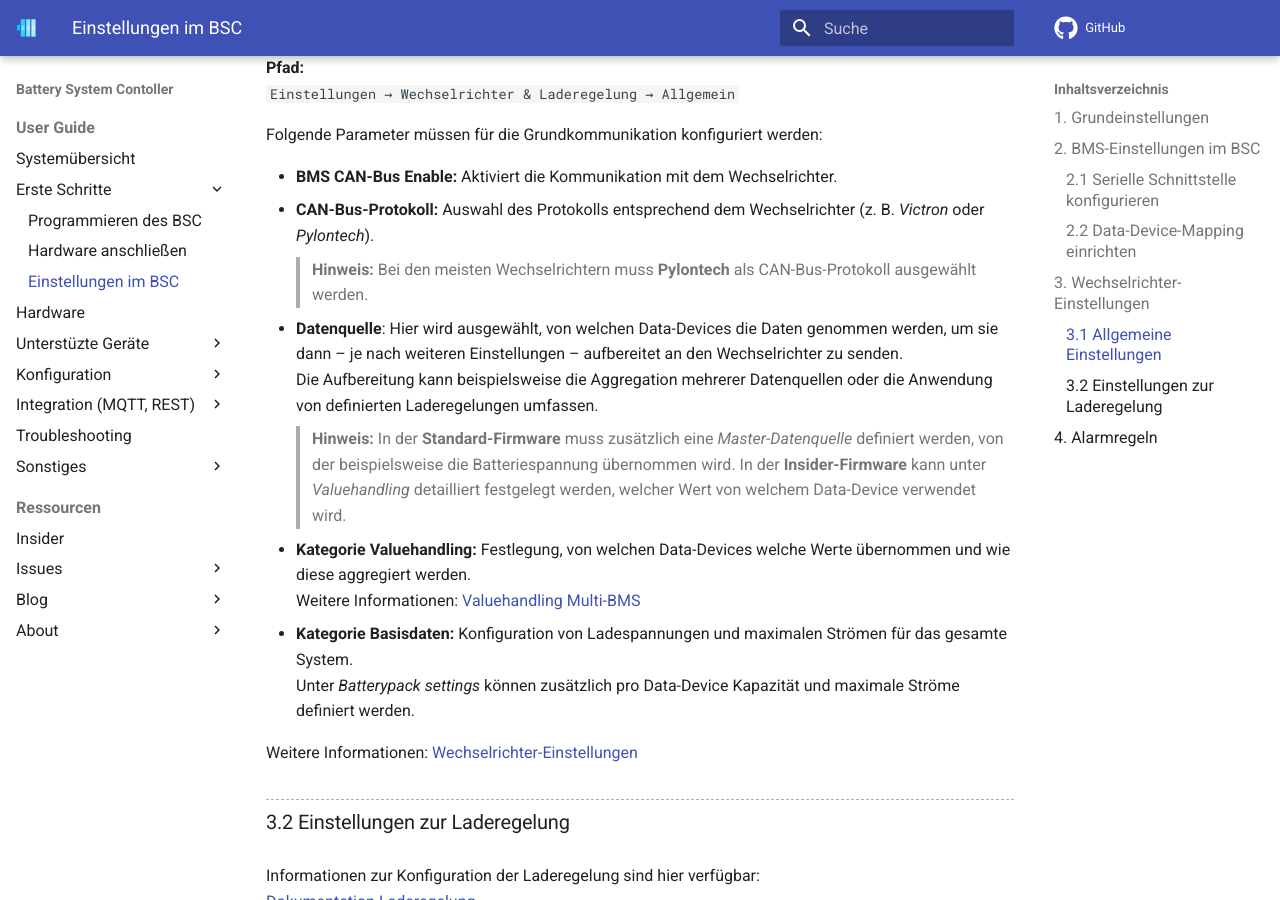
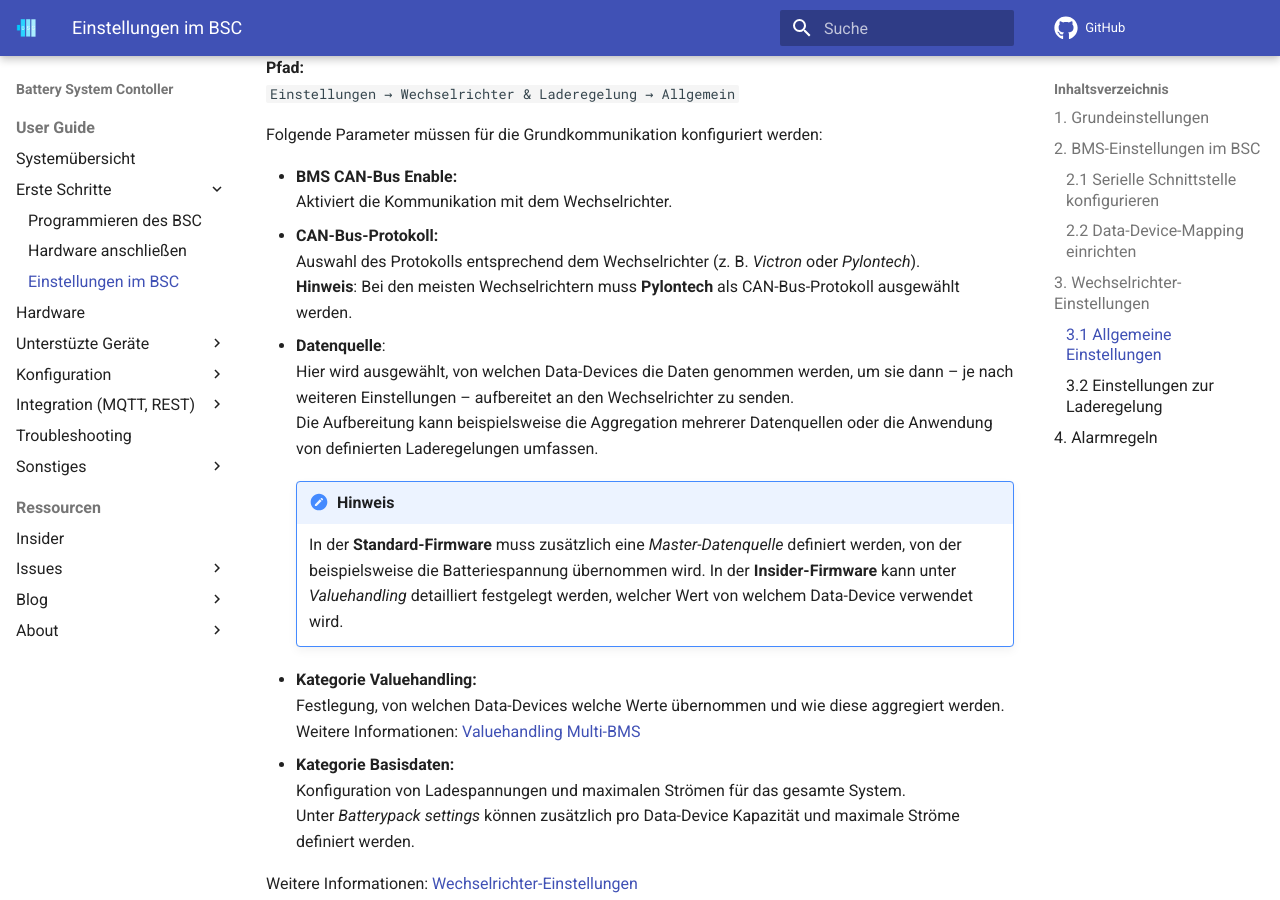
Before and after one commit to bsc-org/bsc, an MkDocs documentation site: the page built from docs/first_steps_settings.md, in a window 1280 px wide and 900 px high, scrolled down 2603 px. Built offline with MkDocs 1.6.1 and Material for MkDocs 9.7.7, drawn with Linux system fonts in a browser that asks for light colours; comment, search, counter and statistics services are not loaded; part of the change alters nothing that is shown.

```diff
--- a/docs/first_steps_settings.md
+++ b/docs/first_steps_settings.md
@@ -103,15 +103,23 @@ In diesem Abschnitt werden die grundlegenden Einstellungen beschrieben, die erfo
 
 Folgende Parameter müssen für die Grundkommunikation konfiguriert werden:
 
-- **BMS CAN-Bus Enable:** Aktiviert die Kommunikation mit dem Wechselrichter.
-- **CAN-Bus-Protokoll:** Auswahl des Protokolls entsprechend dem Wechselrichter (z. B. *Victron* oder *Pylontech*).
-> **Hinweis:** Bei den meisten Wechselrichtern muss **Pylontech** als CAN-Bus-Protokoll ausgewählt werden.
-- **Datenquelle**: Hier wird ausgewählt, von welchen Data-Devices die Daten genommen werden, um sie dann – je nach weiteren Einstellungen – aufbereitet an den Wechselrichter zu senden.
-Die Aufbereitung kann beispielsweise die Aggregation mehrerer Datenquellen oder die Anwendung von definierten Laderegelungen umfassen.
-> **Hinweis:** In der **Standard-Firmware** muss zusätzlich eine *Master-Datenquelle* definiert werden, von der beispielsweise die Batteriespannung übernommen wird. In der **Insider-Firmware** kann unter *Valuehandling* detailliert festgelegt werden, welcher Wert von welchem Data-Device verwendet wird.
-- **Kategorie Valuehandling:** Festlegung, von welchen Data-Devices welche Werte übernommen und wie diese aggregiert werden.
+- **BMS CAN-Bus Enable:**
+  Aktiviert die Kommunikation mit dem Wechselrichter.
+- **CAN-Bus-Protokoll:**
+  Auswahl des Protokolls entsprechend dem Wechselrichter (z. B. *Victron* oder *Pylontech*).
+  **Hinweis**: Bei den meisten Wechselrichtern muss **Pylontech** als CAN-Bus-Protokoll ausgewählt werden.
+- **Datenquelle**:
+  Hier wird ausgewählt, von welchen Data-Devices die Daten genommen werden, um sie dann – je nach weiteren Einstellungen – aufbereitet an den Wechselrichter zu senden.
+  Die Aufbereitung kann beispielsweise die Aggregation mehrerer Datenquellen oder die Anwendung von definierten Laderegelungen umfassen.
+
+    !!! note "Hinweis"
+        In der **Standard-Firmware** muss zusätzlich eine *Master-Datenquelle* definiert werden, von der beispielsweise die Batteriespannung übernommen wird. In der **Insider-Firmware** kann unter *Valuehandling* detailliert festgelegt werden, welcher Wert von welchem Data-Device verwendet wird.
+
+- **Kategorie Valuehandling:**
+  Festlegung, von welchen Data-Devices welche Werte übernommen und wie diese aggregiert werden.
   Weitere Informationen: [Valuehandling Multi-BMS](https://bsc-org.github.io/bsc/settings_inverter/#valuehandling-multi-bms)
-- **Kategorie Basisdaten:** Konfiguration von Ladespannungen und maximalen Strömen für das gesamte System.
+- **Kategorie Basisdaten:**
+  Konfiguration von Ladespannungen und maximalen Strömen für das gesamte System.
   Unter *Batterypack settings* können zusätzlich pro Data-Device Kapazität und maximale Ströme definiert werden.
 
 Weitere Informationen: [Wechselrichter-Einstellungen](https://bsc-org.github.io/bsc/settings_inverter/#wechselrichter)
```
